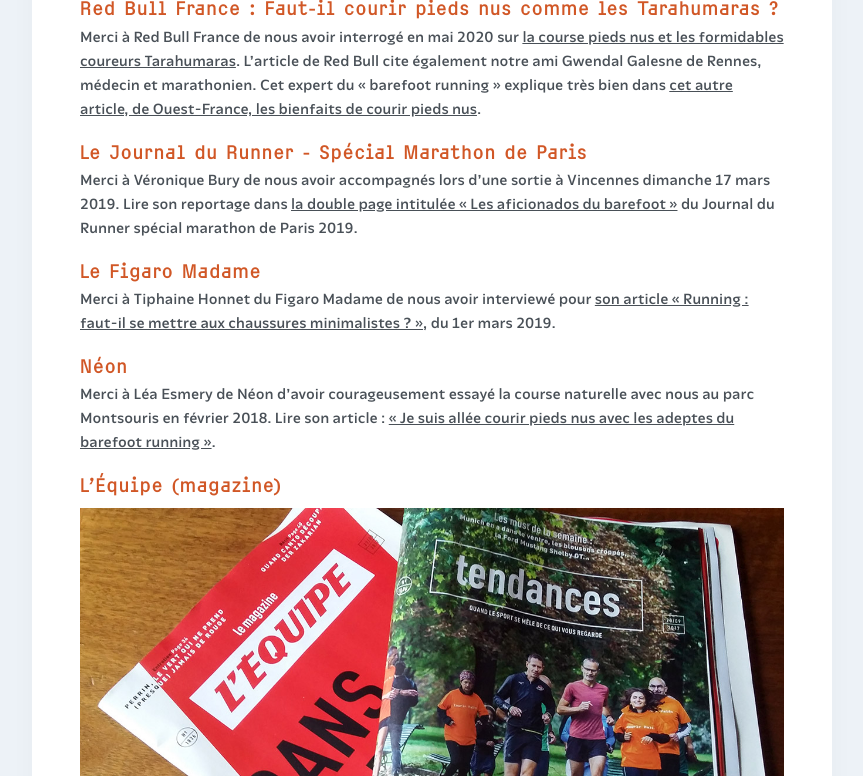
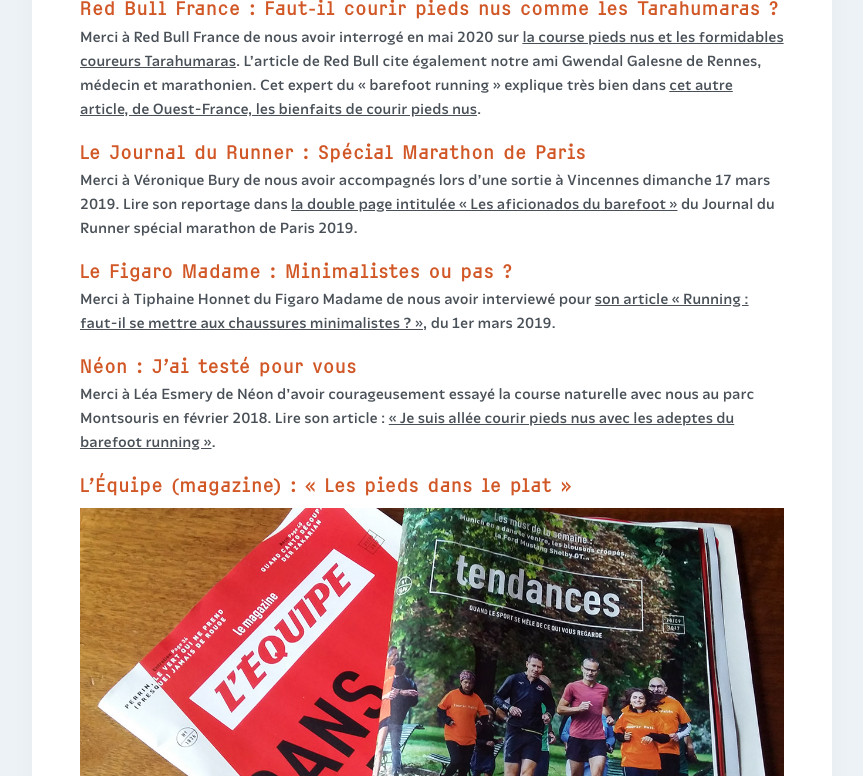
Before and after one commit to courirpaleo/courirpaleo.github.io, a Jekyll site: the page built from _pages-secondary/presse.md, in a window 1280 px wide and 900 px high, scrolled down 2057 px, cut to the strip 124-900 px from the top of the window. Shown: the whole strip, without its empty margins (208-1071 px from the left). Built offline with Jekyll 4.4.1, drawn with Linux system fonts in a browser that asks for light colours; some web fonts are replaced.

Commit message:
Update presse.md

```diff
--- a/_pages-secondary/presse.md
+++ b/_pages-secondary/presse.md
@@ -28,19 +28,19 @@
 Merci à Red Bull France de nous avoir interrogé en mai 2020 sur [la course pieds nus et les formidables coureurs Tarahumaras](https://www.redbull.com/fr-fr/courir-pied-nus-barefoot-running). L'article de Red Bull cite également notre ami Gwendal Galesne de Rennes, médecin et marathonien. Cet expert du «&nbsp;barefoot running&nbsp;» explique très bien dans [cet autre article, de Ouest-France, les bienfaits de courir pieds nus](https://www.ouest-france.fr/sport/running/running-courir-pieds-nus-qu-en-penser-5724359).
 
 
-### Le Journal du Runner - Spécial Marathon de Paris
+### Le Journal du Runner&nbsp;: Spécial Marathon de Paris
 Merci à Véronique Bury de nous avoir accompagnés lors d'une sortie à Vincennes dimanche 17 mars 2019. Lire son reportage dans [la double page intitulée «&nbsp;Les aficionados du barefoot&nbsp;»](https://courirpaleo.github.io/assets/documents/Journal-du-Runner-17-mars-2019-Aficionados-du-barefoot-Courir-Paleo.pdf) du Journal du Runner spécial marathon de Paris 2019.
 
 
-### Le Figaro Madame
+### Le Figaro Madame&nbsp;: Minimalistes ou pas&nbsp;?
 Merci à Tiphaine Honnet du Figaro Madame de nous avoir interviewé pour [son article «&nbsp;Running&nbsp;: faut-il se mettre aux chaussures minimalistes&nbsp;?&nbsp;»](https://madame.lefigaro.fr/bien-etre/running-faut-il-se-mettre-aux-chaussures-minimalistes-baskets-010319-164044), du 1er mars 2019.
 
 
-### Néon
+### Néon&nbsp;: J'ai testé pour vous
 Merci à Léa Esmery de Néon d'avoir courageusement essayé la course naturelle avec nous au parc Montsouris en février 2018. Lire son article&nbsp;: [«&nbsp;Je suis allée courir pieds nus avec les adeptes du barefoot running&nbsp;»](https://www.neonmag.fr/je-suis-alle-courir-pieds-nus-avec-les-adepte-du-barefoot-running-502371.html).
 
 
-### L'Équipe (magazine)
+### L'Équipe (magazine)&nbsp;: «&nbsp;Les pieds dans le plat&nbsp;»
 ![Courir Paleo](/assets/images/CourirPaleo_couv_Equipe_Mag_1200px.jpg)
 Nous sommes heureux et flattés que Courir Paléo ait été cité dans «&nbsp;L’Équipe&nbsp;» (magazine) n°1836 du samedi 23 septembre 2017. Trois pages d'ouverture de la rubrique Tendances dans lesquelles Bruno Garay (texte) et Julien Faure (photos) mettent «&nbsp;Les pieds dans le plat&nbsp;» (c'est le titre) pour parler de cette «&nbsp;frange d'irréductibles joggers qui prône un retour aux sensations originelles de la course&nbsp;».
 Lire [le reportage sur Courir Paléo dans L'Équipe Magazine](https://courirpaleo.github.io/assets/documents/LEquipe-Mag-23-09-2017-Tendances.pdf).
```
